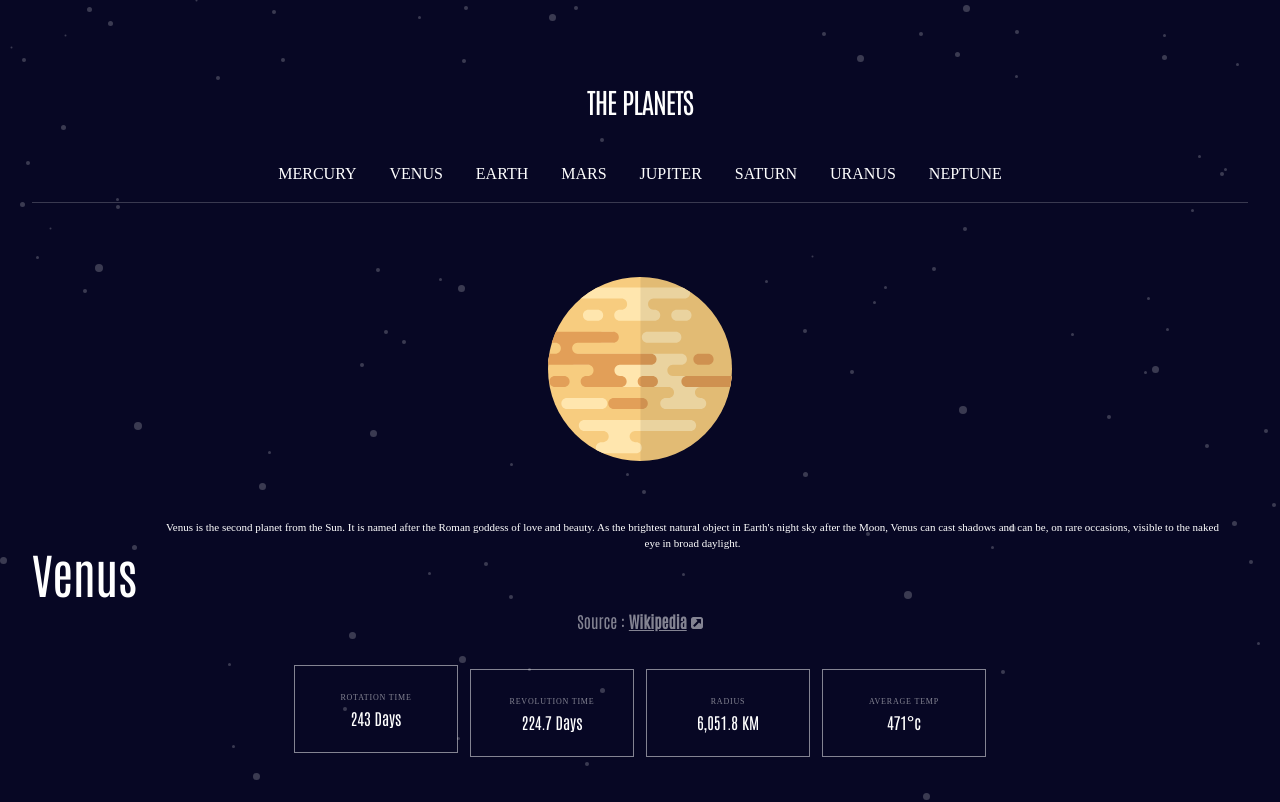
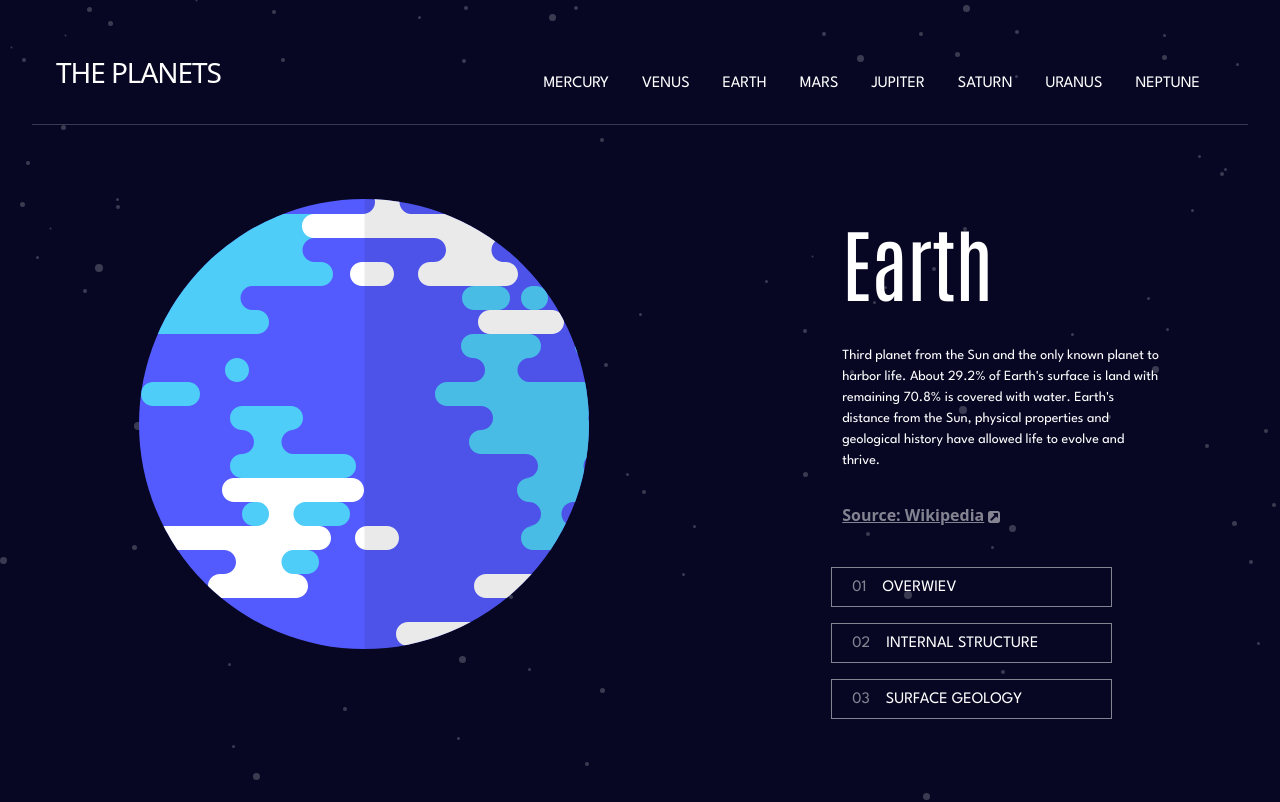
Before and after one commit to Sibashvili/Planets-fact-site, a React (Vite) app: page /planets/earth in a window 1280 px wide. Shown: the top 802 px of the page. Built offline with nearby package versions, Linux system fonts and the light colour scheme.

Commit message:
feat:add router function for all planets

```diff
--- a/data.json
+++ b/data.json
@@ -18,10 +18,10 @@
     "revolution": "87.97 Days",
     "radius": "2,439.7 KM",
     "temperature": "430°c",
-    "images ": {
-      "planet": "../assets/planet-mercury.svg",
-      "internal": "../assets/planet-mercury-internal.svg",
-      "geology": "../assets/geology-mercury.png"
+    "images": {
+      "planet": "/assets/planet-mercury.svg",
+      "internal": "/assets/planet-mercury-internal.svg",
+      "geology": "/assets/geology-mercury.png"
     }
   },
   {
@@ -44,9 +44,9 @@
     "radius": "6,051.8 KM",
     "temperature": "471°c",
     "images": {
-      "planet": "../assets/planet-venus.svg",
-      "internal": "../assets/planet-venus-internal.svg",
-      "geology": "../assets/geology-venus.png"
+      "planet": "/assets/planet-venus.svg",
+      "internal": "/assets/planet-venus-internal.svg",
+      "geology": "/assets/geology-venus.png"
     }
   },
   {
@@ -69,9 +69,9 @@
     "radius": "6,371 KM",
     "temperature": "16°c",
     "images": {
-      "planet": "./assets/planet-earth.svg",
-      "internal": "./assets/planet-earth-internal.svg",
-      "geology": "./assets/geology-earth.png"
+      "planet": "/assets/planet-earth.svg",
+      "internal": "/assets/planet-earth-internal.svg",
+      "geology": "/assets/geology-earth.png"
     }
   },
   {
@@ -94,9 +94,9 @@
     "radius": "3,389.5 KM",
     "temperature": "-28°c",
     "images": {
-      "planet": "./assets/planet-mars.svg",
-      "internal": "./assets/planet-mars-internal.svg",
-      "geology": "./assets/geology-mars.png"
+      "planet": "/assets/planet-mars.svg",
+      "internal": "/assets/planet-mars-internal.svg",
+      "geology": "/assets/geology-mars.png"
     }
   },
   {
@@ -119,9 +119,9 @@
     "radius": "69,911 KM",
     "temperature": "-108°c",
     "images": {
-      "planet": "./assets/planet-jupiter.svg",
-      "internal": "./assets/planet-jupiter-internal.svg",
-      "geology": "./assets/geology-jupiter.png"
+      "planet": "/assets/planet-jupiter.svg",
+      "internal": "/assets/planet-jupiter-internal.svg",
+      "geology": "/assets/geology-jupiter.png"
     }
   },
   {
@@ -144,9 +144,9 @@
     "radius": "58,232 KM",
     "temperature": "-138°c",
     "images": {
-      "planet": "./assets/planet-saturn.svg",
-      "internal": "./assets/planet-saturn-internal.svg",
-      "geology": "./assets/geology-saturn.png"
+      "planet": "/assets/planet-saturn.svg",
+      "internal": "/assets/planet-saturn-internal.svg",
+      "geology": "/assets/geology-saturn.png"
     }
   },
   {
@@ -169,9 +169,9 @@
     "radius": "25,362 KM",
     "temperature": "-195°c",
     "images": {
-      "planet": "./assets/planet-uranus.svg",
-      "internal": "./assets/planet-uranus-internal.svg",
-      "geology": "./assets/geology-uranus.png"
+      "planet": "/assets/planet-uranus.svg",
+      "internal": "/assets/planet-uranus-internal.svg",
+      "geology": "/assets/geology-uranus.png"
     }
   },
   {
@@ -194,9 +194,9 @@
     "radius": "24,622 KM",
     "temperature": "-201°c",
     "images": {
-      "planet": "./assets/planet-neptune.svg",
-      "internal": "./assets/planet-neptune-internal.svg",
-      "geology": "./assets/geology-neptune.png"
+      "planet": "/assets/planet-neptune.svg",
+      "internal": "/assets/planet-neptune-internal.svg",
+      "geology": "/assets/geology-neptune.png"
     }
   }
 ]
--- a/src/App.jsx
+++ b/src/App.jsx
@@ -10,7 +10,9 @@ function App() {
   return (
     <div>
       <Header />
-      <Planets />
+      <Routes>
+        <Route path="/planets/:name" element={<Planets />} />
+      </Routes>
     </div>
   );
 }
--- a/src/components/Header.jsx
+++ b/src/components/Header.jsx
@@ -2,6 +2,7 @@ import buttonMobile from "../../src/assets/icon-hamburger.svg";
 import data from "../../data.json";
 import { useState } from "react";
 import arrow from "../../src/assets/icon-chevron.svg";
+import { Link } from "react-router-dom";
 
 function Header() {
   const [active, setActive] = useState(false);
@@ -13,8 +14,9 @@ function Header() {
 
   return (
     <div>
+      <div className=" lg:flex lg:justify-between md:items-center ">
         <div className=" text-[white] text-[28px] tracking-[-1.05px] pl-[24px] pr-[24px] mt-[16px] flex justify-between md:justify-center ">
-        <h1 className=" md:mt-8">THE PLANETS </h1>
+          <h1 className=" md:mt-8 lg:mt-0">THE PLANETS </h1>
           <img
             onClick={show}
             className={`w-[24px] h-[17px] mt-[15px] md:hidden `}
@@ -22,20 +24,22 @@ function Header() {
             alt=""
           />
         </div>
-      <div className=" flex  gap-[33px] justify-center mt-10 font-[Spartan] pl-12 pr-12 text-[#FFFFFF] max-sm:hidden  ">
-        <button>MERCURY</button>
-        <button>VENUS</button>
-        <button>EARTH</button>
-        <button>MARS</button>
-        <button>JUPITER</button>
-        <button>SATURN</button>
-        <button>URANUS</button>
-        <button>NEPTUNE</button>
+        <div className=" flex  gap-[33px] justify-center mt-10 font-spartan pl-12 pr-12 text-[#FFFFFF] max-sm:hidden  ">
+          <Link to="/planets/mercury">MERCURY</Link>
+
+          <Link to="/planets/venus">VENUS</Link>
+          <Link to="/planets/earth">EARTH</Link>
+          <Link to="/planets/mars">MARS</Link>
+          <Link to="/planets/jupiter">JUPITER</Link>
+          <Link to="/planets/saturn">SATURN</Link>
+          <Link to="/planets/uranus">URANUS</Link>
+          <Link to="/planets/neptune">NEPTUNE</Link>
         </div>
-      <div className="w-full h-[1px] bg-white  mt-[16px] opacity-[0.20000000298023224]"></div>
+      </div>
+      <div className="w-full h-[1px] bg-white  mt-[16px] opacity-[0.20000000298023224] lg:mt-7"></div>
 
       {active && (
-        <div className=" bg-[#070724] w-full h-full mt-6 md:hidden">
+        <div className=" bg-[#070724] w-full h-full mt-5 md:hidden absolute overflow-hidden z-20">
           {data.map((planet) => {
             return (
               <div
--- a/src/components/planets.jsx
+++ b/src/components/planets.jsx
@@ -2,18 +2,23 @@ import data from "../../data.json";
 import React, { useState } from "react";
 // import Venus from "../assets/planet-venus.svg";
 import source from "../assets/icon-source.svg";
+import { useParams } from "react-router-dom";
 
 function Planets() {
   const [active, setActive] = useState("overview");
-  const object = data[1];
 
+  const { name } = useParams();
+  const object = data.find(
+    (el) => el.name.toLowerCase() === name.toLowerCase()
+  );
+  console.log(object);
   return (
     <div>
       <div className=" text-[#fff] opacity-[0.5] flex justify-between pl-[24px] pr-[24px] mt-[20px]  items-center md:hidden">
         <button
           onClick={() => setActive("overview")}
-          className={`font-[700] tracking-[1.929px] font-[Spartan] text-[9px] ${
-            active === "overview" ? "border-b-4" : null
+          className={`font-[700] tracking-[1.929px] font-spartan text-[9px] ${
+            active === "overview" ? "underline leading-5" : null
           }
           `}
         >
@@ -21,22 +26,23 @@ function Planets() {
         </button>
         <button
           onClick={() => setActive("structure")}
-          className="tracking-[1.929px] font-[Spartan] text-[9px]"
+          className="tracking-[1.929px] font-spartan text-[9px]"
         >
           STRUCTURE
         </button>
         <button
           onClick={() => setActive("surface")}
-          className="tracking-[1.929px] font-[Spartan] text-[9px]"
+          className="tracking-[1.929px] font-spartan text-[9px]"
         >
           SURFACE
         </button>
       </div>
 
       <div className="w-full h-[1px] bg-[#fff] md:hidden mt-[17px] opacity-[0.20000000298023224]"></div>
-      <div className="flex justify-center mt-[74px]">
+      <div className=" lg:flex lg:justify-around ">
+        <div className="flex justify-center mt-[74px] relative">
           <img
-          className=" w-[143px] h-[154px] relative md:w-[184px] md:h-[184px]  "
+            className=" w-[143px] h-[154px] relative md:w-[184px] md:h-[184px] lg:w-[450px] lg:h-[450px] lg:flex "
             src={
               active === "overview"
                 ? object.images.planet
@@ -48,19 +54,23 @@ function Planets() {
             }
             alt=""
           />
+          {active === "surface" ? (
             <img
-          className=" w-[80px] h-[98px] absolute mt-24 hidden"
-          src={active === "surface" ? object.images.geology : null}
+              className=" w-[80px] h-[98px] absolute mt-24 lg:w-40 lg:h-48 md:mt-[134px] lg:mt-[360px]"
+              src={object.images.geology}
               alt=""
             />
+          ) : null}
         </div>
-      <div className=" md:flex ">
-        <div className=" text-white text-[40px] mt-[76px] flex items-center justify-center md:text-[48px] ">
+        <div className="md:flex md:justify-between items-center lg:flex-col">
+          <div className=" md:flex md:flex-col md:w-[339px]">
+            <div className=" md:w-[339px] md:pl-10">
+              <div className=" text-white text-[40px] mt-[76px] flex items-center justify-center md:text-[48px] md:justify-start lg:text-[80px] font-antonio ">
                 {object.name}
               </div>
 
-        <div className=" text-white text-[11px]  items-center flex   text-center  justify-center font-[Spartan] ">
-          <h1 className=" p-[24px]">
+              <div className=" text-white text-[11px]  items-center flex   text-center  justify-center font-spartan md:w-80 lg:text-[14px] ">
+                <h1 className=" p-[24px] md:text-left md:p-0 md:mt-6">
                   {active === "overview"
                     ? object.overview.content
                     : active === "structure"
@@ -69,42 +79,79 @@ function Planets() {
                 </h1>
               </div>
             </div>
-      <div className=" flex flex-row-reverse justify-center items-center text-center">
+            <div className=" flex flex-row-reverse justify-center items-center text-center md:justify-end md:mt-8 ">
               <a
-          className="flex text-textrgba font-[700] justify-center underline ml-1 "
+                className="flex text-textrgba font-[700] justify-center underline ml-1 md:ml-0 md:pl-10 "
                 href={object.overview.source}
                 target="_blank"
               >
-          Wikipedia
+                Source: Wikipedia
                 <img className=" w-3 h-3 mt-2 ml-1" src={source} alt="" />
               </a>
-
-        <h1 className="text-textrgba font-[400]">Source : </h1>
             </div>
-      <div className=" text-white flex flex-col justify-center mt-[28px] items-center pb-12 md:flex-row md:gap-3  ">
-        <div className=" w-[327px] h-[48px] flex justify-between items-center border border-whitergba p-[24px]  md:w-[164px] md:h-[88px] md:flex-col ">
-          <p className=" text-textrgba text-[8px] font-[Spartan] tracking-[0.8px]  leading-4">
+          </div>
+          <div className=" max-sm:hidden md:flex md:flex-col md:pr-10 md:text-white lg:p-0 lg:mt-10">
+            <div
+              onClick={() => setActive("overview")}
+              className=" md:w-[281px] md:h-[40px] border border-whitergba"
+            >
+              <button className="md:flex flex-row-reverse items-center font-spartan">
+                {" "}
+                OVERWIEV{" "}
+                <h1 className="md:p-2 text-whitergba md:pl-5 md:pr-4">01</h1>
+              </button>
+            </div>
+            <div
+              onClick={() => setActive("structure")}
+              className=" md:w-[281px] md:h-[40px] border border-whitergba md:mt-4 md:text-center"
+            >
+              <button className="md:flex flex-row-reverse items-center font-spartan">
+                {" "}
+                INTERNAL STRUCTURE{" "}
+                <h1 className="md:p-2 md:pl-5 md:pr-4 text-whitergba">02</h1>
+              </button>
+            </div>
+            <div
+              onClick={() => setActive("surface")}
+              className=" md:w-[281px] md:h-[40px] border border-whitergba md:mt-4"
+            >
+              <button className="md:flex flex-row-reverse items-center font-spartan ">
+                SURFACE GEOLOGY{" "}
+                <h1 className="md:p-2 md:pl-5 text-whitergba md:pr-4">03</h1>
+              </button>
+            </div>
+          </div>
+        </div>
+      </div>
+      <div className=" text-white flex flex-col justify-center mt-[28px] items-center pb-12 md:flex-row md:gap-3 lg:gap-[30px] lg:mt-20  ">
+        <div className="w-[327px] h-[48px] flex mt-2 justify-between items-center p-[24px] border border-whitergba md:w-[164px] md:h-[88px] md:flex-col md:p-0 md:justify-center md:items-baseline md:pl-4 lg:w-[255px] lg:h-[128px] ">
+          <p className=" text-textrgba text-[8px] font-spartan tracking-[0.8px]  leading-4 lg:text-[11px]">
             ROTATION TIME
           </p>
-          <h1>{object.rotation}</h1>
+          <h1 className=" md:text-[24px] lg:text-[40px]">{object.rotation}</h1>
         </div>
-        <div className=" w-[327px] h-[48px] flex mt-2 justify-between items-center p-[24px] border border-whitergba md:w-[164px] md:h-[88px] md:flex-col">
-          <p className=" text-textrgba text-[8px] font-[Spartan] tracking-[0.8px]  leading-4">
+        <div className=" w-[327px] h-[48px] flex mt-2 justify-between items-center p-[24px] border border-whitergba md:w-[164px] md:h-[88px] md:flex-col md:p-0 md:justify-center md:items-baseline md:pl-4 lg:w-[255px] lg:h-[128px]">
+          <p className=" text-textrgba text-[8px] font-spartan tracking-[0.8px]  leading-4 lg:text-[11px]">
             REVOLUTION TIME{" "}
           </p>
-          <h2>{object.revolution}</h2>
+          <h2 className=" md:text-[24px] lg:text-[40px]">
+            {object.revolution}
+          </h2>
         </div>
-        <div className=" w-[327px] h-[48px] mt-2 justify-between items-center flex p-[24px] border border-whitergba md:w-[164px] md:h-[88px] md:flex-col">
-          <p className=" text-textrgba text-[8px] font-[Spartan] tracking-[0.8px]  leading-4">
+        <div className=" w-[327px] h-[48px] mt-2 justify-between items-center flex p-[24px] border border-whitergba md:w-[164px] md:h-[88px] md:flex-col md:p-0 md:justify-center md:items-baseline md:pl-4 lg:w-[255px] lg:h-[128px]">
+          <p className=" text-textrgba text-[8px] font-spartan tracking-[0.8px]  leading-4 lg:text-[11px]">
             RADIUS
           </p>
-          <h3>{object.radius}</h3>
+          <h3 className=" md:text-[24px] lg:text-[40px]">{object.radius}</h3>
         </div>
-        <div className=" w-[327px] h-[48px] mt-2 flex justify-between items-center p-[24px] border border-whitergba md:w-[164px] md:h-[88px] md:flex-col">
-          <p className=" text-textrgba text-[8px] font-[Spartan] tracking-[0.8px]  leading-4">
+        <div className=" w-[327px] h-[48px] mt-2 flex justify-between items-center p-[24px] border border-whitergba md:w-[164px] md:h-[88px] md:flex-col md:p-0 md:justify-center md:items-baseline md:pl-4 lg:w-[255px] lg:h-[128px] ">
+          <p className=" text-textrgba text-[8px] font-spartan tracking-[0.8px]  leading-4 lg:text-[11px]">
             AVERAGE TEMP
           </p>
-          <h3> {object.temperature}</h3>
+          <h3 className=" md:text-[24px] lg:text-[40px]">
+            {" "}
+            {object.temperature}
+          </h3>
         </div>
       </div>
     </div>
--- a/src/index.css
+++ b/src/index.css
@@ -1,14 +1,10 @@
 @import url("https://fonts.googleapis.com/css2?family=Antonio&family=JetBrains+Mono:wght@700&display=swap");
-@import url("https://fonts.googleapis.com/css2?family=League+Spartan:wght@700&display=swap");
+
+@import url("https://fonts.googleapis.com/css2?family=League+Spartan:wght@400;700&display=swap%27");
 @tailwind base;
 @tailwind components;
 @tailwind utilities;
-@layer base {
-  html {
-    font-family: Spartan, system-ui, sans-serif;
-    font-family: Antonio, system-ui, sans-serif;
-  }
-}
+
 * {
   margin: 0;
   padding: 0;
@@ -21,9 +17,3 @@ body {
   background-image: url(./assets/background-stars.svg);
   background-color: #070724;
 }
-
-/* @layer utilities {
-  .bg-star {
-
-  }
-} */
--- a/tailwind.config.js
+++ b/tailwind.config.js
@@ -8,6 +8,10 @@ export default {
         textrgba: "rgba(255, 255, 255, 0.5)",
       },
     },
+    fontFamily: {
+      antonio: ["Antonio, sans-serif"],
+      spartan: ["League Spartan, sans-serif"],
+    },
   },
   plugins: [],
 };
```
Lines whose indentation alone changed are shown as unchanged.
